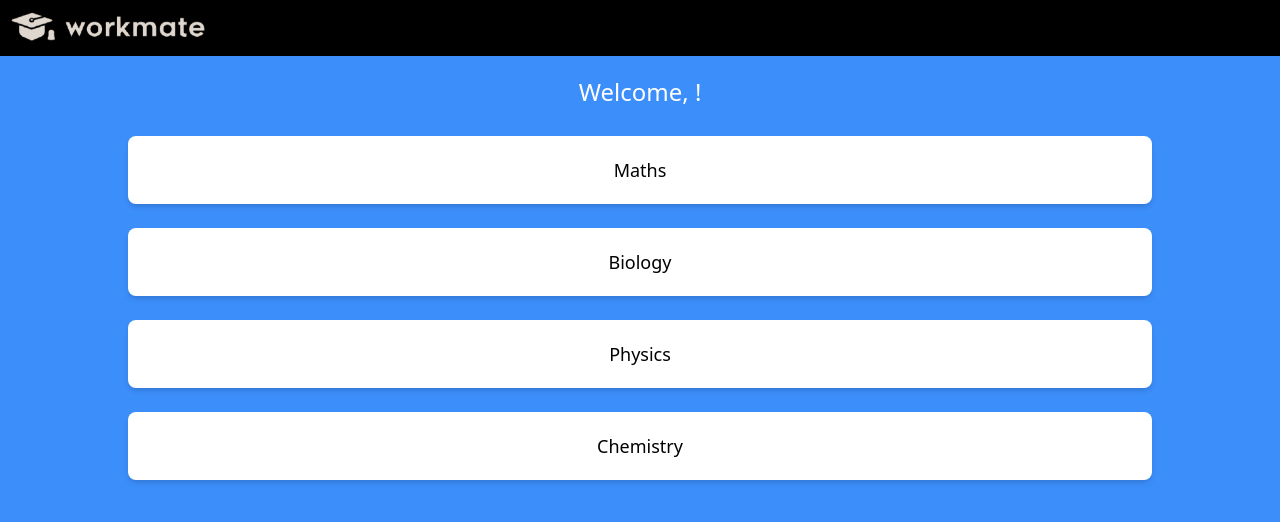
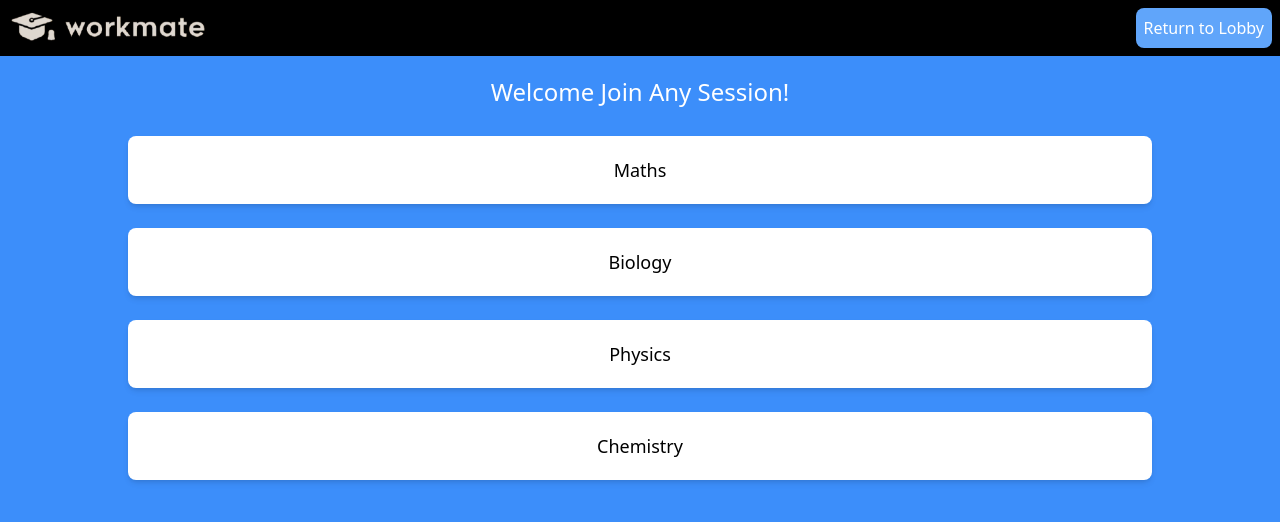
Before and after one commit to Peanutix/WorkMate, a React (Create React App) app in the folder workmate/: page /lobby in a window 1280 px wide. Shown: the top 522 px of the page. Built offline with nearby package versions, Linux system fonts and the light colour scheme; no server answers.

Commit message:
AK: added routing from whiteboard to lobby

```diff
--- a/workmate/src/components/Navbar.jsx
+++ b/workmate/src/components/Navbar.jsx
@@ -8,30 +8,45 @@ const Navbar = ( { leaveLobbyFunc, lobby } ) => {
   const navigate = useNavigate()
 
 
+
+
+  function navigateToLobby(){
+    leaveLobbyFunc()
+    navigate("/lobby")
+  }
+
+
   function navigateToLogin(){
     leaveLobbyFunc()
     navigate("/")
   }
 
   return (
-    <div>
+    <>
       <nav className='p-2 border-solid border-gray-600 bg-black'>
         <div className='flex items-center justify-between'>
 
-          <div>
-            {/* <h1 className='text-xl font-bold text-white'>
-              workmate
-            </h1> */}
+            {/* Logo */}
             <div className='flex items-center justify-start cursor-pointer'
             onClick={navigateToLogin}
             >
              <img src={logo} alt="Logo" className="  w-[200px]  invert"
              />
             </div>
-          </div>
+
+            {/* Button to go from Whiteboard to Lobby  */}
+            <div>
+
+              <button
+              onClick={navigateToLobby}
+              className="text-white bg-blue-400 p-2 rounded-lg">
+              Return to Lobby
+              </button>
+            </div>
+
         </div>
       </nav>
-    </div>
+    </>
   );
 };
 
--- a/workmate/src/pages/Lobby.jsx
+++ b/workmate/src/pages/Lobby.jsx
@@ -21,7 +21,7 @@ function Lobby({ socket, username, setCurrentLobby, isConnected }) {
 
   return (
     <div className="bg-[#3C8EFA] h-screen flex flex-col items-center pt-5">
-      <h1 className="text-white text-2xl mb-4">Welcome, {username}!</h1>
+      <h1 className="text-white text-2xl mb-4">Welcome Join Any Session!</h1>
       <button
         onClick={() => handleJoinLobby("maths")}
         className="bg-white p-5 my-3 w-[80%] text-center text-lg rounded-lg shadow-md hover:bg-[#007bff] hover:text-white"
```
